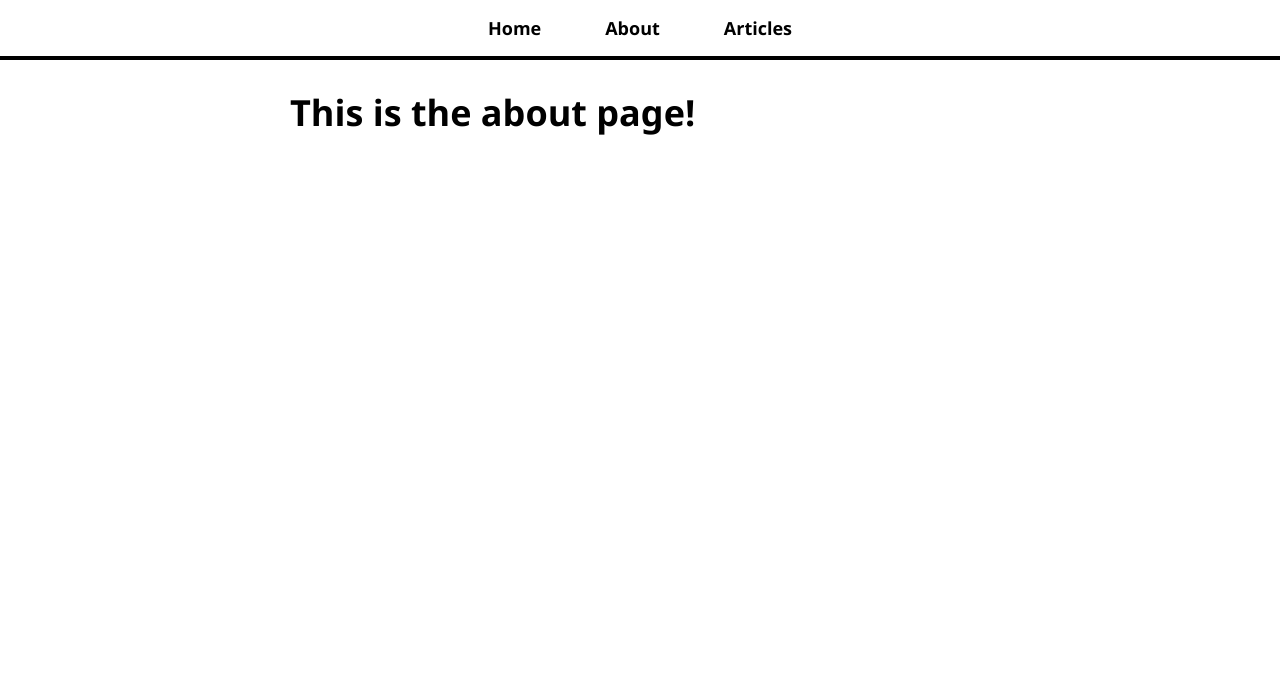
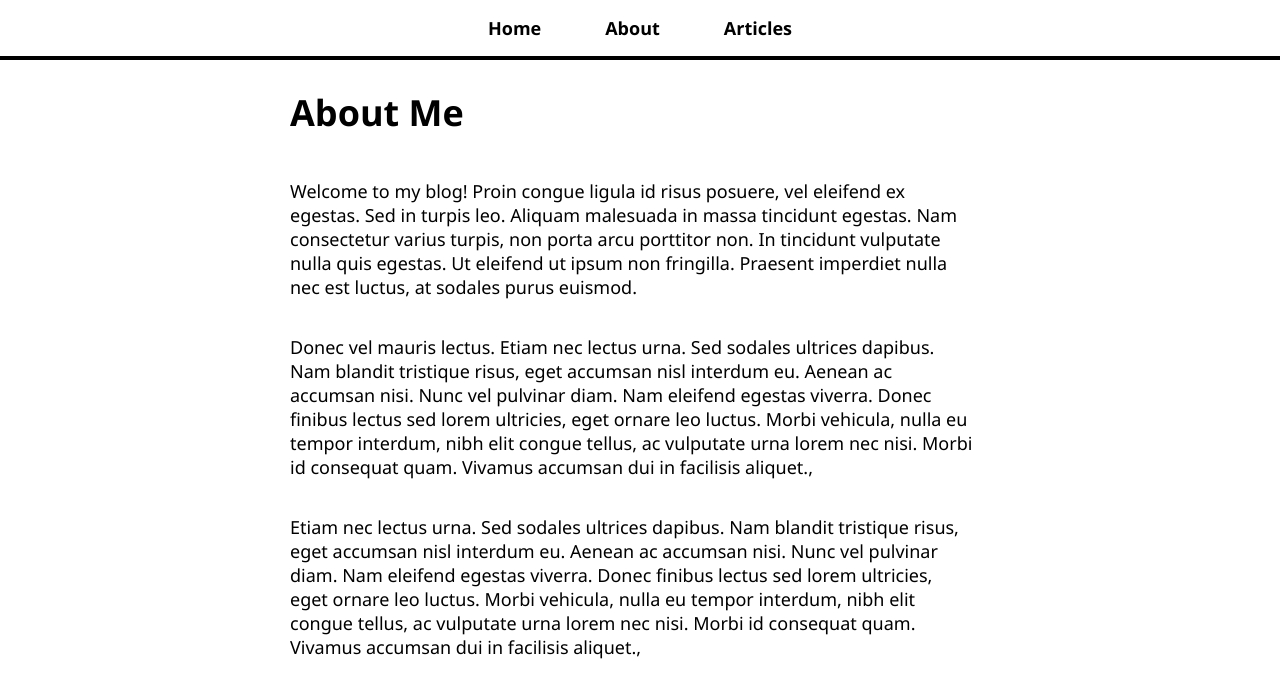
Before and after one commit to fernando-silvabr66/my-blog, a React (Create React App) app: page /about in a window 1280 px wide. Shown: the top 698 px of the page. Built offline with nearby package versions, Linux system fonts and the light colour scheme.

Commit message:
Add NotFOundPage and fix Article component to be modular

```diff
--- a/src/App.js
+++ b/src/App.js
@@ -18,6 +18,7 @@
             <Route path= "/about" element={<AboutPage />} />
             <Route path= "/articles" element={<ArticlesListPage />} />
             <Route path= "/articles/:articleId" element={<ArticlePage />} />
+            <Route path= "*" element={<NotFoundPage />} />
           </Routes>
         </div>
       </div>
--- /dev/null
+++ b/src/components/ArticlesList.js
@@ -0,0 +1,18 @@
+import {Link} from 'react-router-dom';
+
+const ArticlesList = ({ articles }) => {
+    return (
+        <>
+        {articles.map(article => (
+            <Link key={article.name} className="article-list-item" to={`/articles/${article.name}`}>
+                <div>
+                    <h3>{article.title}</h3>
+                    <p>{article.content[0].substring(0, 150)}...</p>
+                </div>
+            </Link>
+        ))}
+        </>
+    )
+}
+
+export default ArticlesList;
--- a/src/pages/AboutPage.js
+++ b/src/pages/AboutPage.js
@@ -1,9 +1,31 @@
-const AboutPage = () => {
-    return (
-        <div>
-        <h1>This is the about page!</h1>
-        </div>
-    );
-}
+const AboutPage = () => (
+    <>
+    <h1>About Me</h1>
+    <p>
+        Welcome to my blog! Proin congue
+        ligula id risus posuere, vel eleifend ex egestas. Sed in turpis leo.
+        Aliquam malesuada in massa tincidunt egestas. Nam consectetur varius turpis,
+        non porta arcu porttitor non. In tincidunt vulputate nulla quis egestas. Ut
+        eleifend ut ipsum non fringilla. Praesent imperdiet nulla nec est luctus, at
+        sodales purus euismod.
+    </p>
+    <p>
+        Donec vel mauris lectus. Etiam nec lectus urna. Sed sodales ultrices dapibus.
+        Nam blandit tristique risus, eget accumsan nisl interdum eu. Aenean ac accumsan
+        nisi. Nunc vel pulvinar diam. Nam eleifend egestas viverra. Donec finibus lectus
+        sed lorem ultricies, eget ornare leo luctus. Morbi vehicula, nulla eu tempor
+        interdum, nibh elit congue tellus, ac vulputate urna lorem nec nisi. Morbi id
+        consequat quam. Vivamus accumsan dui in facilisis aliquet.,
+    </p>
+    <p>
+        Etiam nec lectus urna. Sed sodales ultrices dapibus.
+        Nam blandit tristique risus, eget accumsan nisl interdum eu. Aenean ac accumsan
+        nisi. Nunc vel pulvinar diam. Nam eleifend egestas viverra. Donec finibus lectus
+        sed lorem ultricies, eget ornare leo luctus. Morbi vehicula, nulla eu tempor
+        interdum, nibh elit congue tellus, ac vulputate urna lorem nec nisi. Morbi id
+        consequat quam. Vivamus accumsan dui in facilisis aliquet.,
+    </p>
+    </>
+);
 
 export default AboutPage;
--- a/src/pages/ArticlePage.js
+++ b/src/pages/ArticlePage.js
@@ -1,4 +1,5 @@
 import { useParams } from "react-router-dom";
+import NotFoundPage from "./NotFoundPage";
 import articles from "./article-content";
 
 const ArticlePage = () => {
@@ -8,12 +9,17 @@
     const { articleId } = useParams();
     const article = articles.find(article => article.name === articleId);
 
+    //if ("article" === undefined) return (<NotfoundPage />);
+    if (!article) {
+        return <NotFoundPage />
+    }
+
     return (
         <>
         <div>
             <h1>{article.title}</h1>
-            {article.content.map(paragraph => (
-                <p>{paragraph}</p>
+            {article.content.map((paragraph, i) => (
+                <p key={i}>{paragraph}</p>
             ))}
         </div>
         </>
--- a/src/pages/ArticlesListPage.js
+++ b/src/pages/ArticlesListPage.js
@@ -1,4 +1,4 @@
-import { Link } from "react-router-dom";
+import ArticlesList from "../components/ArticlesList";
 import articles from "./article-content";
 
 const ArticlesListPage = () => {
@@ -6,12 +6,7 @@
         <>
         <div>
             <h1>Articles</h1>
-            {articles.map(article => (
-                <Link className="article-list-item" to={`/articles/${article.name}`}>
-                    <h3>{article.title}</h3>
-                    <p>{article.content[0].substring(0, 150)}...</p>
-                </Link>
-            ))}
+            <ArticlesList articles={articles} />
         </div>
         </>
     );
--- a/src/pages/HomePage.js
+++ b/src/pages/HomePage.js
@@ -1,9 +1,31 @@
-const HomePage = () => {
-    return (
-        <div>
-        <h1>This is the home page!</h1>
-        </div>
-    );
-}
+const HomePage = () => (
+    <>
+    <h1>Hello, welcome to my blog!</h1>
+    <p>
+        Welcome to my blog! Proin congue
+        ligula id risus posuere, vel eleifend ex egestas. Sed in turpis leo.
+        Aliquam malesuada in massa tincidunt egestas. Nam consectetur varius turpis,
+        non porta arcu porttitor non. In tincidunt vulputate nulla quis egestas. Ut
+        eleifend ut ipsum non fringilla. Praesent imperdiet nulla nec est luctus, at
+        sodales purus euismod.
+    </p>
+    <p>
+        Donec vel mauris lectus. Etiam nec lectus urna. Sed sodales ultrices dapibus.
+        Nam blandit tristique risus, eget accumsan nisl interdum eu. Aenean ac accumsan
+        nisi. Nunc vel pulvinar diam. Nam eleifend egestas viverra. Donec finibus lectus
+        sed lorem ultricies, eget ornare leo luctus. Morbi vehicula, nulla eu tempor
+        interdum, nibh elit congue tellus, ac vulputate urna lorem nec nisi. Morbi id
+        consequat quam. Vivamus accumsan dui in facilisis aliquet.,
+    </p>
+    <p>
+        Etiam nec lectus urna. Sed sodales ultrices dapibus.
+        Nam blandit tristique risus, eget accumsan nisl interdum eu. Aenean ac accumsan
+        nisi. Nunc vel pulvinar diam. Nam eleifend egestas viverra. Donec finibus lectus
+        sed lorem ultricies, eget ornare leo luctus. Morbi vehicula, nulla eu tempor
+        interdum, nibh elit congue tellus, ac vulputate urna lorem nec nisi. Morbi id
+        consequat quam. Vivamus accumsan dui in facilisis aliquet.,
+    </p>
+    </>
+);
 
 export default HomePage;
--- a/src/pages/NotFoundPage.js
+++ b/src/pages/NotFoundPage.js
@@ -0,0 +1,7 @@
+const NotFoundPage = () => (
+    <div>
+        <h1>404 Page Not Found!</h1>
+    </div>
+);
+
+export default NotFoundPage;
```
